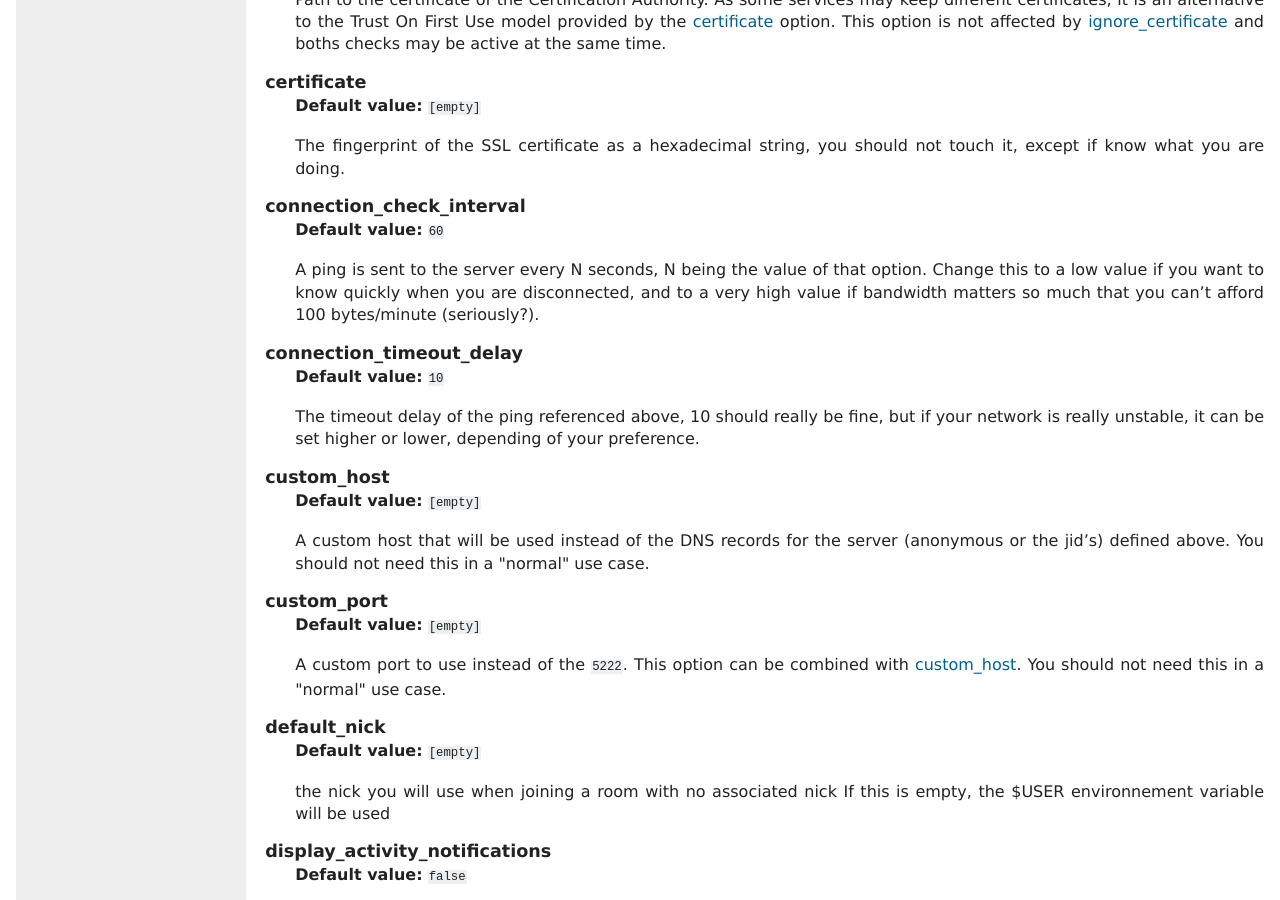
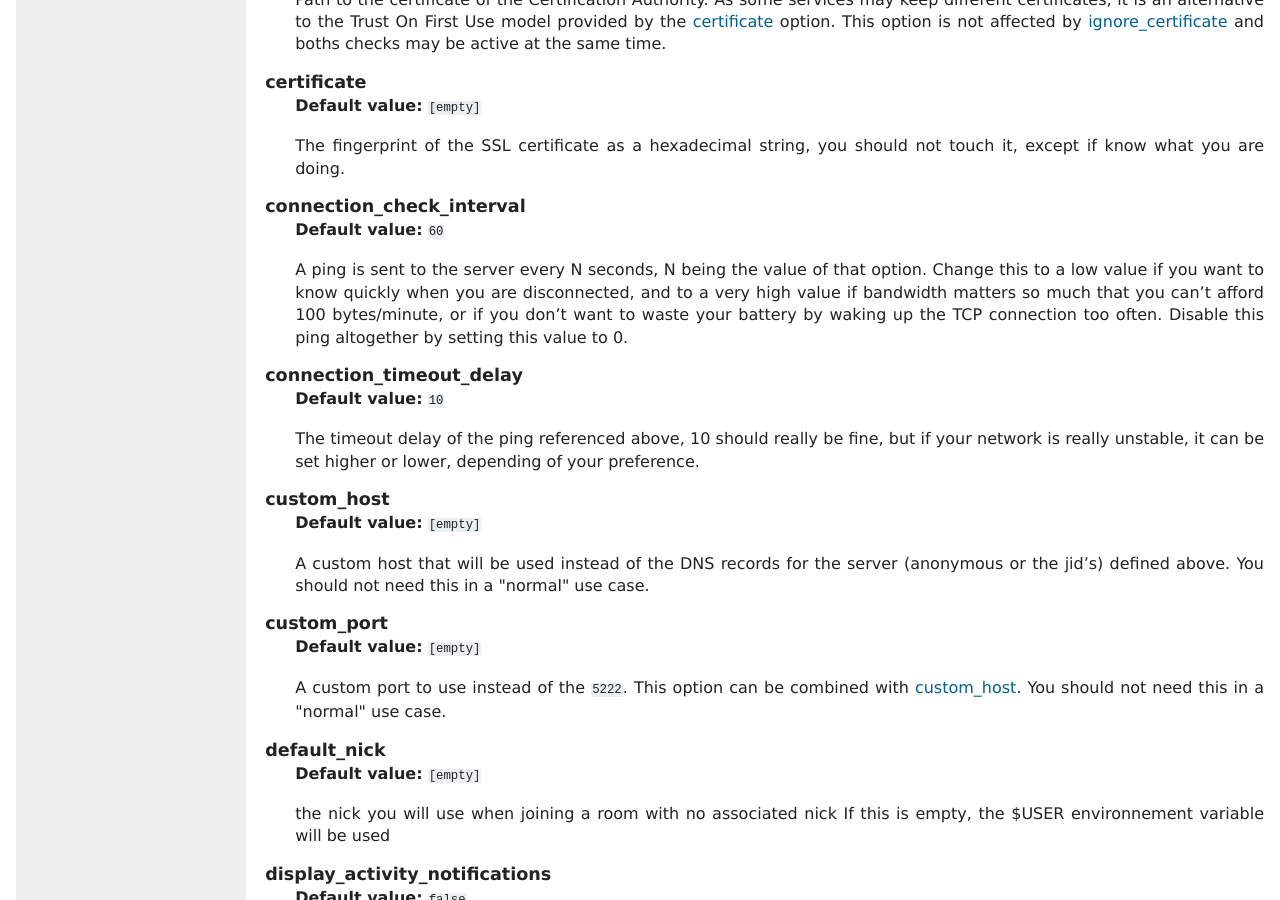
Before and after one commit to poezio/poezio, a Sphinx documentation site: the page built from doc/source/configuration.rst, in a window 1280 px wide and 900 px high, scrolled down 1616 px. Built offline with Sphinx 7.4.7, drawn with Linux system fonts in a browser that asks for light colours; pages that are not in the unit, such as notebooks, are missing from menus.

Commit message:
Let the user disable the auto-ping by setting connection_check_interval to 0

```diff
--- a/doc/source/configuration.rst
+++ b/doc/source/configuration.rst
@@ -115,10 +115,12 @@ section of this documentation.
 
         **Default value:** ``60``
 
-        A ping is sent to the server every N seconds, N being the value of that option.
-        Change this to a low value if you want to know quickly when you are disconnected,
-        and to a very high value if bandwidth matters so much that you can’t afford
-        100 bytes/minute (seriously?).
+        A ping is sent to the server every N seconds, N being the value of
+        that option.  Change this to a low value if you want to know quickly
+        when you are disconnected, and to a very high value if bandwidth
+        matters so much that you can’t afford 100 bytes/minute, or if you
+        don’t want to waste your battery by waking up the TCP connection too
+        often.  Disable this ping altogether by setting this value to 0.
 
     connection_timeout_delay
 
```
Also changed, not shown: 1 other file.
